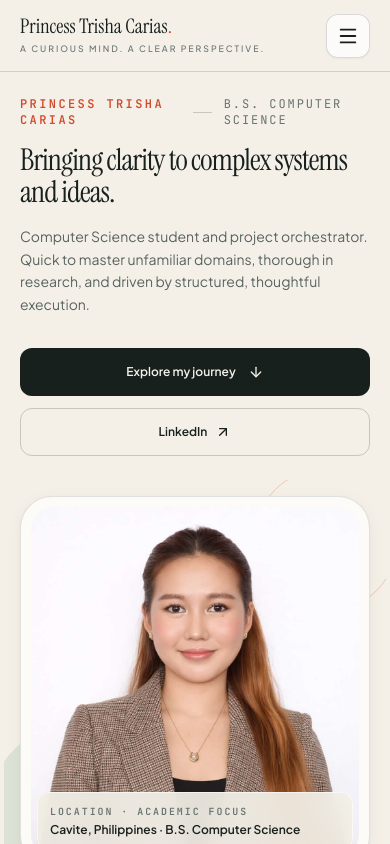
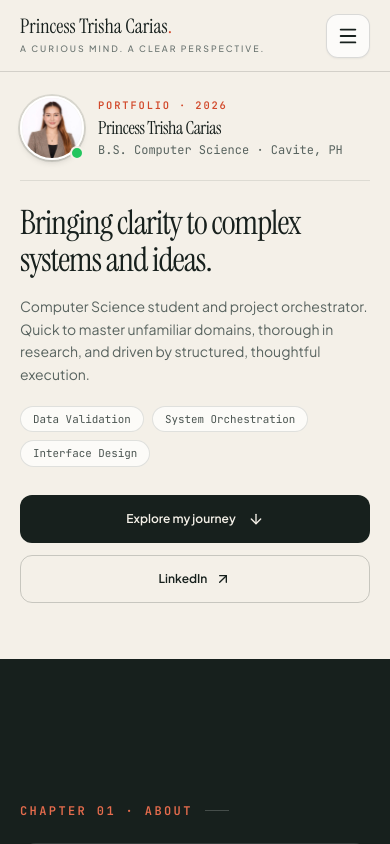
Before and after one commit to coco1oco/trisha-carias, a React (Vite) app: page / in a window 390 px wide. Shown: the top 844 px of the page. Built offline with nearby package versions, Linux system fonts and the light colour scheme.

Commit message:
feat: redesign mobile Hero with avatar profile lead, capability pills, and touch action buttons

```diff
--- a/src/sections/Hero.tsx
+++ b/src/sections/Hero.tsx
@@ -4,6 +4,12 @@ import { Arrow } from "../components/Arrow"
 import { SOCIAL_LINKS } from "../data/content"
 import trishaPortrait from "../assets/trisha-carias.jpg"
 import { gsap, isReducedMotion } from "../utils/animations"
+
+const HERO_PILLS = [
+  "Data Validation",
+  "System Orchestration",
+  "Interface Design",
+]
 
 export function Hero() {
   const containerRef = useRef<HTMLElement>(null)
@@ -26,28 +32,31 @@ export function Hero() {
       )
         .fromTo(
           headingRef.current,
-          { opacity: 0, y: 32 },
-          { opacity: 1, y: 0, duration: 1.1 },
+          { opacity: 0, y: 28 },
+          { opacity: 1, y: 0, duration: 1 },
           "-=0.5"
         )
         .fromTo(
           bioRef.current,
-          { opacity: 0, y: 24 },
-          { opacity: 1, y: 0, duration: 0.9 },
-          "-=0.7"
-        )
-        .fromTo(
-          ctaRef.current,
           { opacity: 0, y: 20 },
           { opacity: 1, y: 0, duration: 0.8 },
           "-=0.6"
         )
         .fromTo(
+          ctaRef.current,
+          { opacity: 0, y: 16 },
+          { opacity: 1, y: 0, duration: 0.7 },
+          "-=0.5"
+        )
+
+      if (imageCardRef.current && window.innerWidth >= 1024) {
+        tl.fromTo(
           imageCardRef.current,
           { opacity: 0, scale: 0.95, y: 28 },
-          { opacity: 1, scale: 1, y: 0, duration: 1.2, ease: "power2.out" },
-          "-=0.9"
+          { opacity: 1, scale: 1, y: 0, duration: 1.1, ease: "power2.out" },
+          "-=0.8"
         )
+      }
     }, containerRef)
 
     return () => ctx.revert()
@@ -59,8 +68,38 @@ export function Hero() {
       className="relative mx-auto grid max-w-[90rem] overflow-x-clip gap-8 sm:gap-12 px-5 pt-24 pb-14 sm:px-8 sm:pt-32 sm:pb-24 lg:min-h-screen lg:grid-cols-[1.2fr_.8fr] lg:items-center lg:px-12 lg:pt-36 lg:pb-24"
     >
       <div className="relative z-10">
-        {/* Folio chapter tag */}
-        <div ref={tagRef} className="mb-4 sm:mb-6 flex items-center gap-3">
+        {/* Mobile Profile Avatar Header (< lg) */}
+        <div
+          ref={tagRef}
+          className="flex lg:hidden items-center gap-3.5 sm:gap-4 mb-6 pb-5 border-b border-[#17201d]/10"
+        >
+          <div className="relative shrink-0">
+            <img
+              src={trishaPortrait}
+              alt="Princess Trisha Carias"
+              className="size-16 sm:size-20 rounded-full object-cover object-top border-2 border-white shadow-md ring-2 ring-[#17201d]/12"
+            />
+            <span
+              className="absolute bottom-0 right-0 size-3.5 sm:size-4 rounded-full border-2 border-[#f4f0e8] bg-[#22c55e]"
+              title="Active & Ready"
+              aria-hidden="true"
+            />
+          </div>
+          <div className="min-w-0">
+            <span className="font-mono text-[0.65rem] sm:text-[0.68rem] font-semibold uppercase tracking-[0.18em] text-[#d24a2c] block">
+              Portfolio · 2026
+            </span>
+            <h2 className="font-serif text-lg sm:text-xl font-medium tracking-tight text-[#17201d] truncate">
+              Princess Trisha Carias
+            </h2>
+            <p className="font-mono text-xs text-[#58635f] truncate">
+              B.S. Computer Science · Cavite, PH
+            </p>
+          </div>
+        </div>
+
+        {/* Desktop Chapter Tag (>= lg only) */}
+        <div className="hidden lg:flex mb-6 items-center gap-3">
           <span className="font-mono text-xs font-semibold uppercase tracking-[0.2em] text-[#d24a2c]">
             Princess Trisha Carias
           </span>
@@ -70,14 +109,15 @@ export function Hero() {
           </span>
         </div>
 
-        {/* Minimal, elegant headline */}
+        {/* Headline */}
         <h1
           ref={headingRef}
-          className="max-w-3xl font-serif text-3xl sm:text-5xl lg:text-[clamp(2.6rem,6vw,5.8rem)] font-normal leading-[1.08] tracking-[-0.03em] text-[#17201d]"
+          className="max-w-3xl font-serif text-[2.1rem] sm:text-4xl lg:text-[clamp(2.6rem,6vw,5.8rem)] font-normal leading-[1.1] tracking-[-0.03em] text-[#17201d]"
         >
           Bringing clarity to complex systems and ideas.
         </h1>
 
+        {/* Bio paragraph */}
         <p
           ref={bioRef}
           className="mt-4 sm:mt-6 max-w-lg text-sm sm:text-base lg:text-lg leading-relaxed text-[#58635f]"
@@ -87,10 +127,22 @@ export function Hero() {
           thoughtful execution.
         </p>
 
+        {/* Capability Pills */}
+        <div className="mt-5 flex flex-wrap gap-2">
+          {HERO_PILLS.map((pill) => (
+            <span
+              key={pill}
+              className="rounded-full border border-[#17201d]/12 bg-white/70 px-3 py-1 font-mono text-[0.68rem] sm:text-xs text-[#4c5652]"
+            >
+              {pill}
+            </span>
+          ))}
+        </div>
+
         {/* Touch-Friendly Action Buttons */}
         <div
           ref={ctaRef}
-          className="mt-8 sm:mt-10 flex w-full flex-col sm:flex-row flex-wrap items-stretch sm:items-center gap-3 sm:gap-3.5"
+          className="mt-7 sm:mt-9 flex w-full flex-col sm:flex-row flex-wrap items-stretch sm:items-center gap-3 sm:gap-3.5"
         >
           <a
             href="#experience"
@@ -111,9 +163,10 @@ export function Hero() {
         </div>
       </div>
 
+      {/* Desktop Archival portrait frame (>= lg only) */}
       <div
         ref={imageCardRef}
-        className="relative mx-auto w-full max-w-md lg:max-w-lg lg:justify-self-end mt-2 sm:mt-0"
+        className="hidden lg:block relative mx-auto w-full max-w-md lg:max-w-lg lg:justify-self-end mt-2 sm:mt-0"
       >
         {/* Soft background glow accents */}
         <div className="pointer-events-none absolute -inset-4 overflow-hidden rounded-[2.5rem] sm:-inset-6 sm:overflow-visible">
@@ -121,12 +174,12 @@ export function Hero() {
           <div className="absolute -bottom-4 -left-4 size-44 rounded-full bg-[#d7dfd3]/80 sm:-bottom-8 sm:-left-8 sm:size-52" />
         </div>
 
-        {/* Archival portrait frame with mobile-constrained height */}
+        {/* Archival portrait frame */}
         <div className="bookplate-card relative overflow-hidden rounded-[2rem] border border-[#17201d]/15 p-2.5 sm:p-3.5 shadow-[0_24px_60px_rgba(23,32,29,0.12)]">
           <img
             src={trishaPortrait}
             alt="Portrait of Princess Trisha Carias"
-            className="aspect-[4/5] max-h-[350px] sm:max-h-none w-full rounded-[1.4rem] object-cover object-top"
+            className="aspect-[4/5] w-full rounded-[1.4rem] object-cover object-top"
           />
 
           {/* Bookplate location caption badge */}
```
